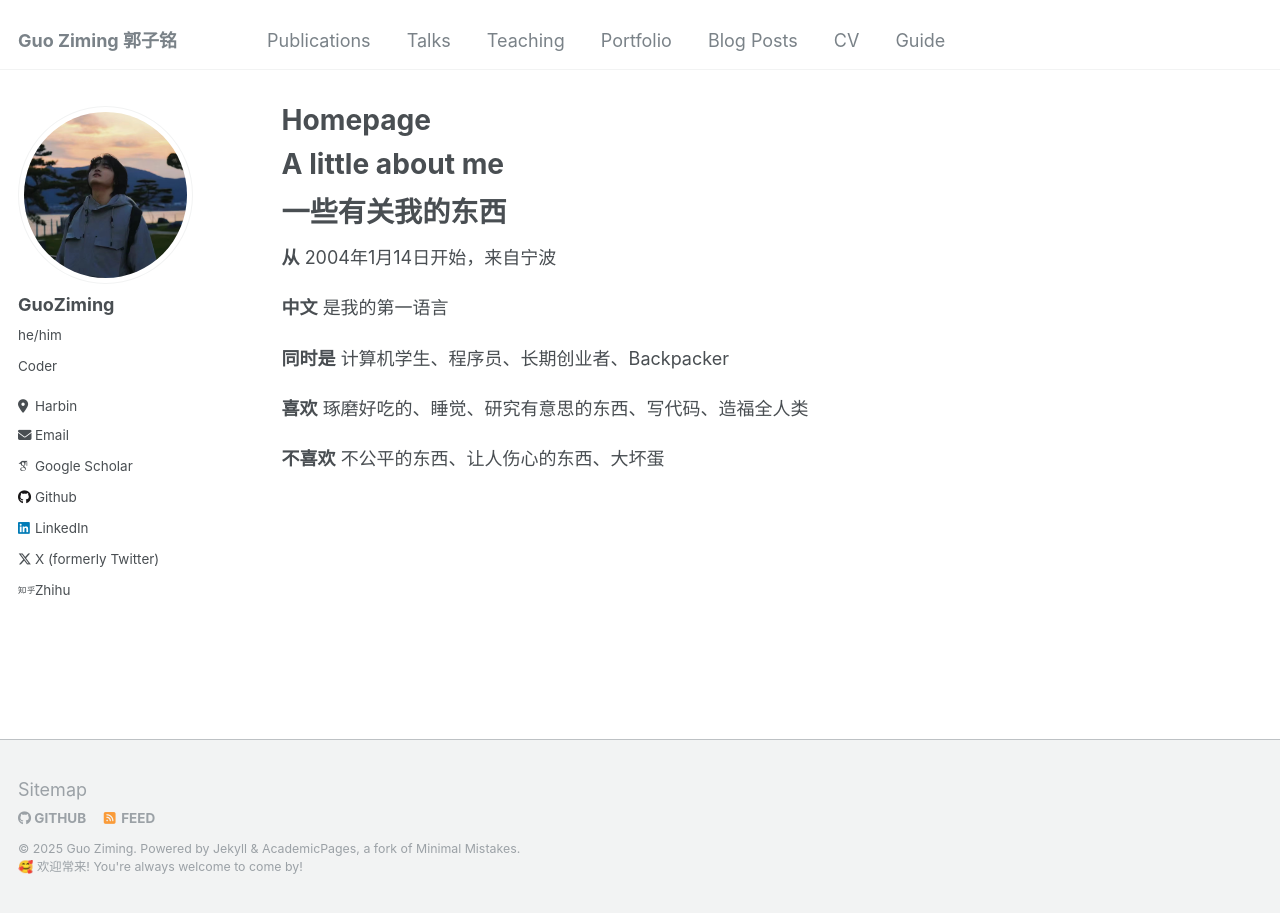
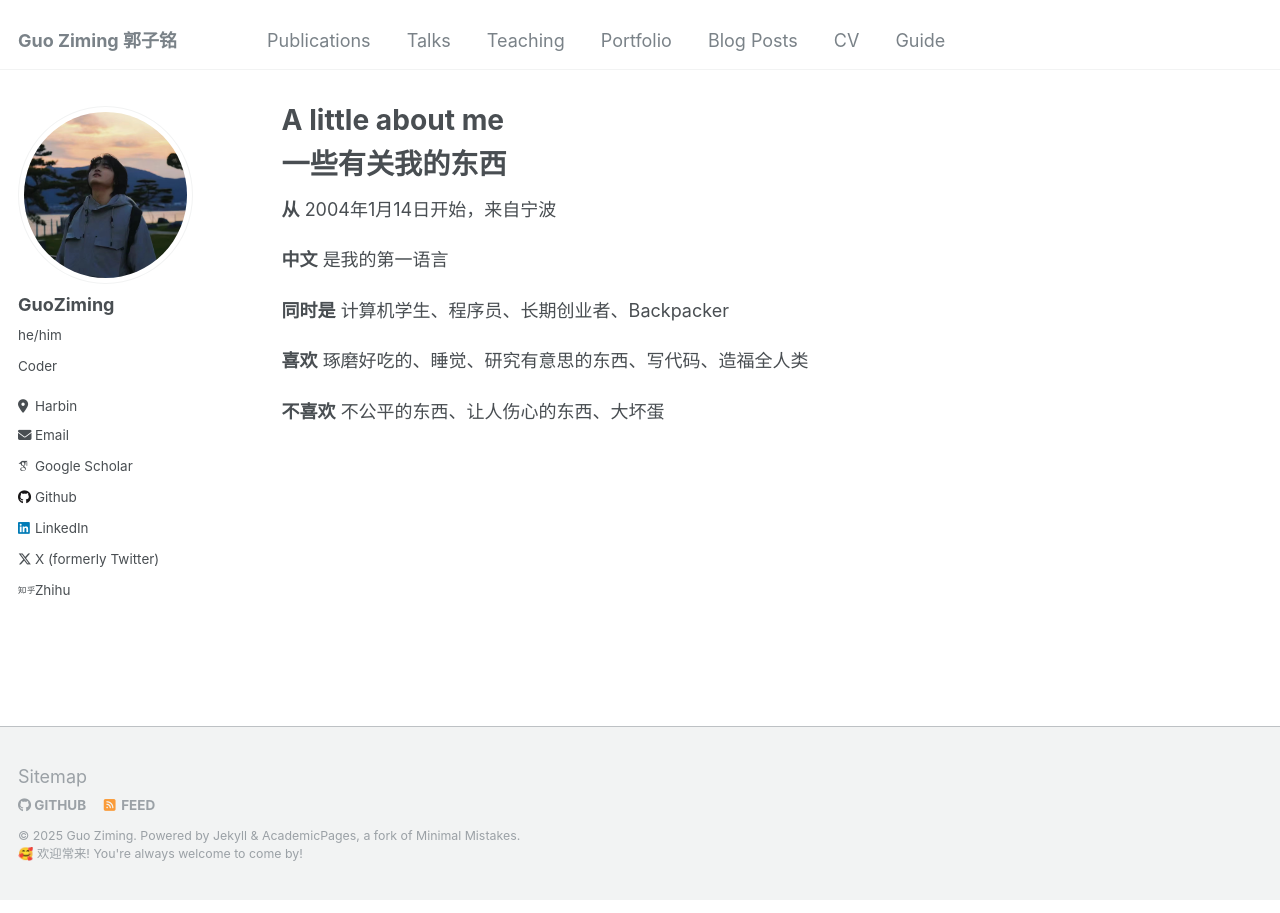
Before and after one commit to mcxiaoxiao/mcxiaoxiao.github.io, a Jekyll site: the page built from _pages/about.md, in a window 1280 px wide. Built offline with Jekyll 4.4.1, drawn with Linux system fonts in a browser that asks for light colours; some web fonts are replaced.

Commit message:
Update about.md

```diff
--- a/_pages/about.md
+++ b/_pages/about.md
@@ -1,13 +1,11 @@
 ---
 permalink: /
-title: "Homepage"
+title: "A little about me"
 author_profile: true
 redirect_from:
   - /about/
   - /about.html
 ---
-
-# A little about me
 
 # 一些有关我的东西
 
```
